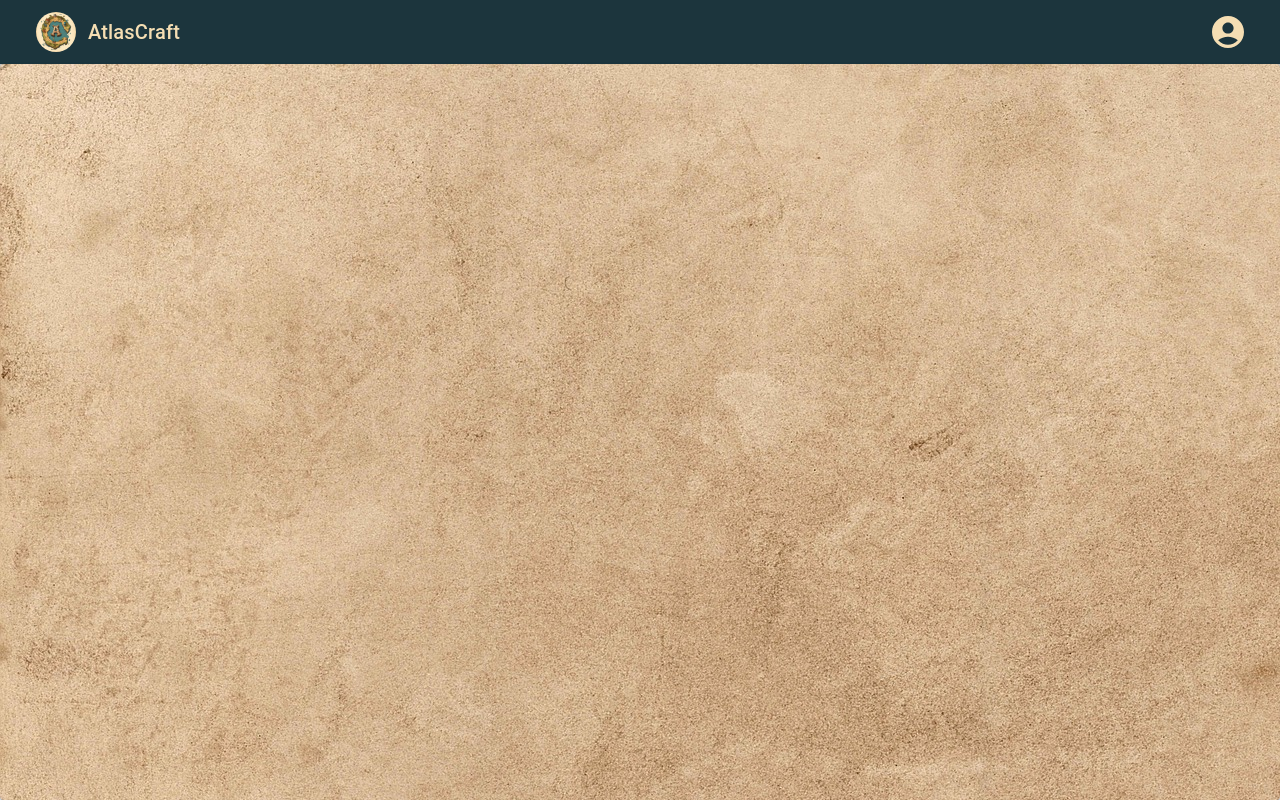
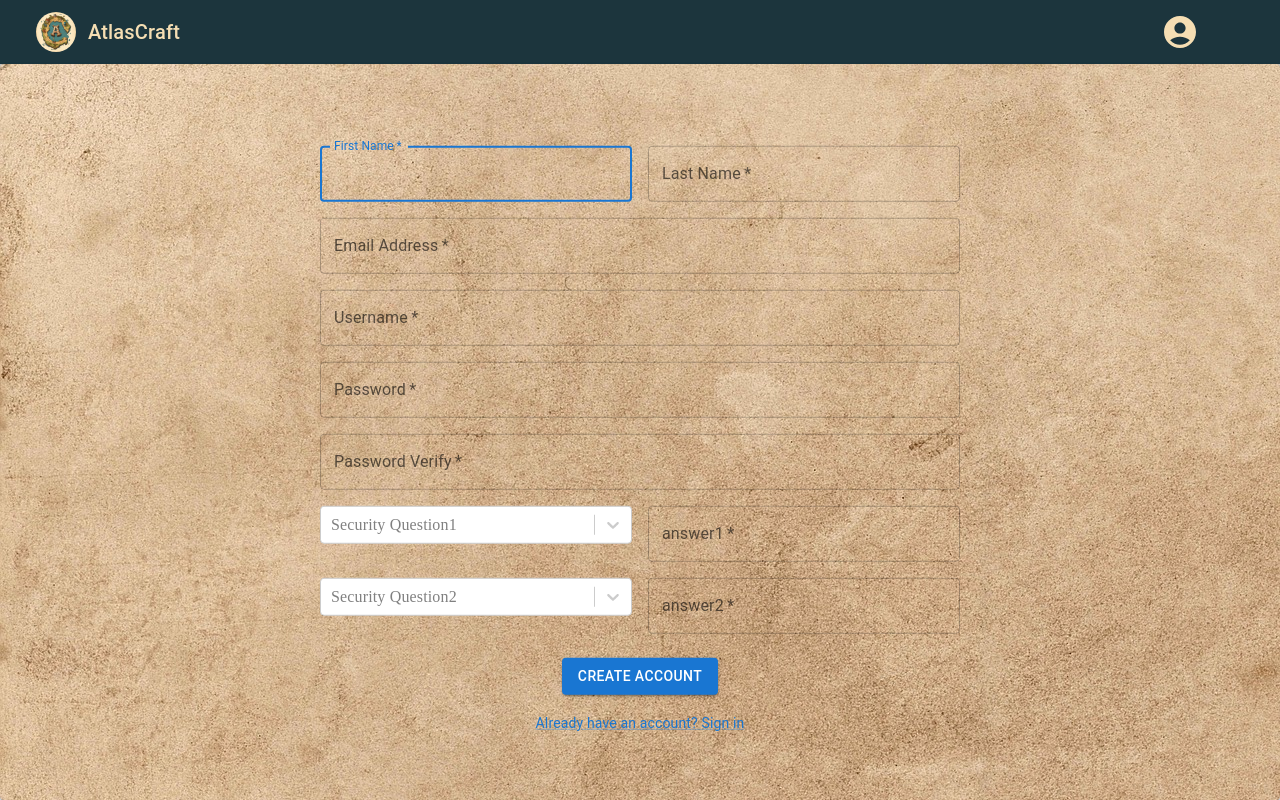
Before and after one commit to AtlasCraft/AtlasCraftFrontEnd, a React (Create React App) app: page /register in a window 1280 px wide. Built offline with nearby package versions, Linux system fonts and the light colour scheme; no server answers.

Commit message:
registerscreen

```diff
--- a/package.json
+++ b/package.json
@@ -19,6 +19,7 @@
 		"react-konva": "^18.2.5",
 		"react-router-dom": "^5.3.0",
 		"react-scripts": "^5.0.1",
+		"react-select": "^5.7.2",
 		"web-vitals": "^1.1.2"
 	},
 	"devDependencies": {
--- a/src/App.js
+++ b/src/App.js
@@ -8,7 +8,9 @@ import {
 	NavigationBar,
 	HomeScreen,
 	AppPaperScreen,
-	DrawScreen
+	DrawScreen,
+	RegisterScreen,
+	ViewScreen
 } from "./components";
 /*
     This is our application's top-level component.
@@ -42,8 +44,8 @@ const App = () => {
 						<NavigationBar />
 						<AppPaperScreen>
 							<Switch>
-								<Route path="/draw" exact component={DrawScreen} />
-								<Route path="/home" exact component={HomeScreen} />
+								<Route path="/register" exact component={RegisterScreen} />
+								<Route path="/view" exact component={ViewScreen} />
 							</Switch>
 						</AppPaperScreen>
 					{/* </ThemeProvider> */}
--- a/src/components/RegisterScreen.js
+++ b/src/components/RegisterScreen.js
@@ -12,11 +12,22 @@ import TextField from "@mui/material/TextField";
 import Typography from "@mui/material/Typography";
 import LockOutlinedIcon from "@mui/icons-material/LockOutlined";
 import { GlobalStoreContext } from "../store";
+import Select, { StylesConfig } from 'react-select';
+import { ClassNames } from "@emotion/react";
 // import ErrorModal from "./ErrorModal";
+
+
 
 export default function RegisterScreen() {
 	const { auth } = useContext(AuthContext);
 	const { store } = useContext(GlobalStoreContext);
+
+	const options = [
+		{label: "What is your favorite color?", value: 1, className: 'q1'},
+		{label: "What is name of your uncle?", value: 2, className: 'q2'},
+		{label: "What is name of your best friend?", value: 3, className: 'q3'},
+		{label: "What is name of the city you were born?", value: 4, className: 'q4'},
+	];
 
 	const handleSubmit = (event) => {
 		event.preventDefault();
@@ -29,10 +40,15 @@ export default function RegisterScreen() {
 				username: formData.get("username"),
 				password: formData.get("password"),
 				passwordVerify: formData.get("passwordVerify"),
+				question1: formData.get(options),
+				answer1: formData.get("answer1"),
+				question2: formData.get(options),
+				answer2: formData.get("answer2")
 			},
 			store
 		);
 	};
+
 
 	return (
 		<Container component="main" maxWidth="xs">
@@ -43,8 +59,12 @@ export default function RegisterScreen() {
 					display: "flex",
 					flexDirection: "column",
 					alignItems: "center",
+					position: 'absolute',
+					position: 'absolute', left: '50%', top: '50%',
+        			transform: 'translate(-50%, -50%)'
 				}}
 			>
+			{/*
 				<Avatar sx={{ m: 1, bgcolor: "secondary.main" }}>
 					<LockOutlinedIcon />
 				</Avatar>
@@ -57,6 +77,7 @@ export default function RegisterScreen() {
 					onSubmit={handleSubmit}
 					sx={{ mt: 3 }}
 				>
+				*/}
 					<Grid container spacing={2}>
 						<Grid item xs={12} sm={6}>
 							<TextField
@@ -121,14 +142,49 @@ export default function RegisterScreen() {
 								autoComplete="new-password"
 							/>
 						</Grid>
+						<Grid item xs={12} sm={6}>
+						<Select
+							options={options}
+							placeholder={'Security Question1'}
+							clearable={false}
+						/>
+						</Grid>
+						<Grid item xs={12} sm={6}>
+							<TextField
+								required
+								fullWidth
+								id="answer1"
+								label="answer1"
+								name="answer1"
+								autoComplete="answer1"
+							/>
+						</Grid>
+						<Grid item xs={12} sm={6}>
+						<Select
+							options={options}
+							placeholder={'Security Question2'}
+							clearable={false}
+						/>
+						</Grid>
+						<Grid item xs={12} sm={6}>
+							<TextField
+								required
+								fullWidth
+								id="answer2"
+								label="answer2"
+								name="answer2"
+								autoComplete="answer2"
+							/>
+						</Grid>
+
 					</Grid>
+
 					<Button
 						type="submit"
-						fullWidth
 						variant="contained"
 						sx={{ mt: 3, mb: 2 }}
 					>
-						Sign Up
+						Create Account
 					</Button>
 					<Grid container justifyContent="center">
 						<Grid item>
@@ -137,7 +193,7 @@ export default function RegisterScreen() {
 							</Link>
 						</Grid>
 					</Grid>
-				</Box>
+				{/*</Box>*/}
 			</Box>
 			{/* <Copyright /> */}
 			{/* <ErrorModal /> */}
--- /dev/null
+++ b/src/components/ViewScreen.js
@@ -0,0 +1,5 @@
+import React from "react";
+
+export default function ViewScreen() {
+
+}
--- a/src/components/index.js
+++ b/src/components/index.js
@@ -5,6 +5,7 @@ import LoginScreen from "./LoginScreen";
 import AppPaperScreen from "./AppPaperScreen";
 import MapCard from "./MapCard";
 import DrawScreen from "./DrawScreen";
+import ViewScreen from "./ViewScreen";
 /*
     This serves as a module so that we can import
     all the other components as we wish.
@@ -18,5 +19,6 @@ export {
 	LoginScreen,
 	AppPaperScreen,
 	MapCard,
-	DrawScreen
+	DrawScreen,
+	ViewScreen
 };
```
Also changed, not shown: 1 other file (tests, documents, lock files or other folders).
